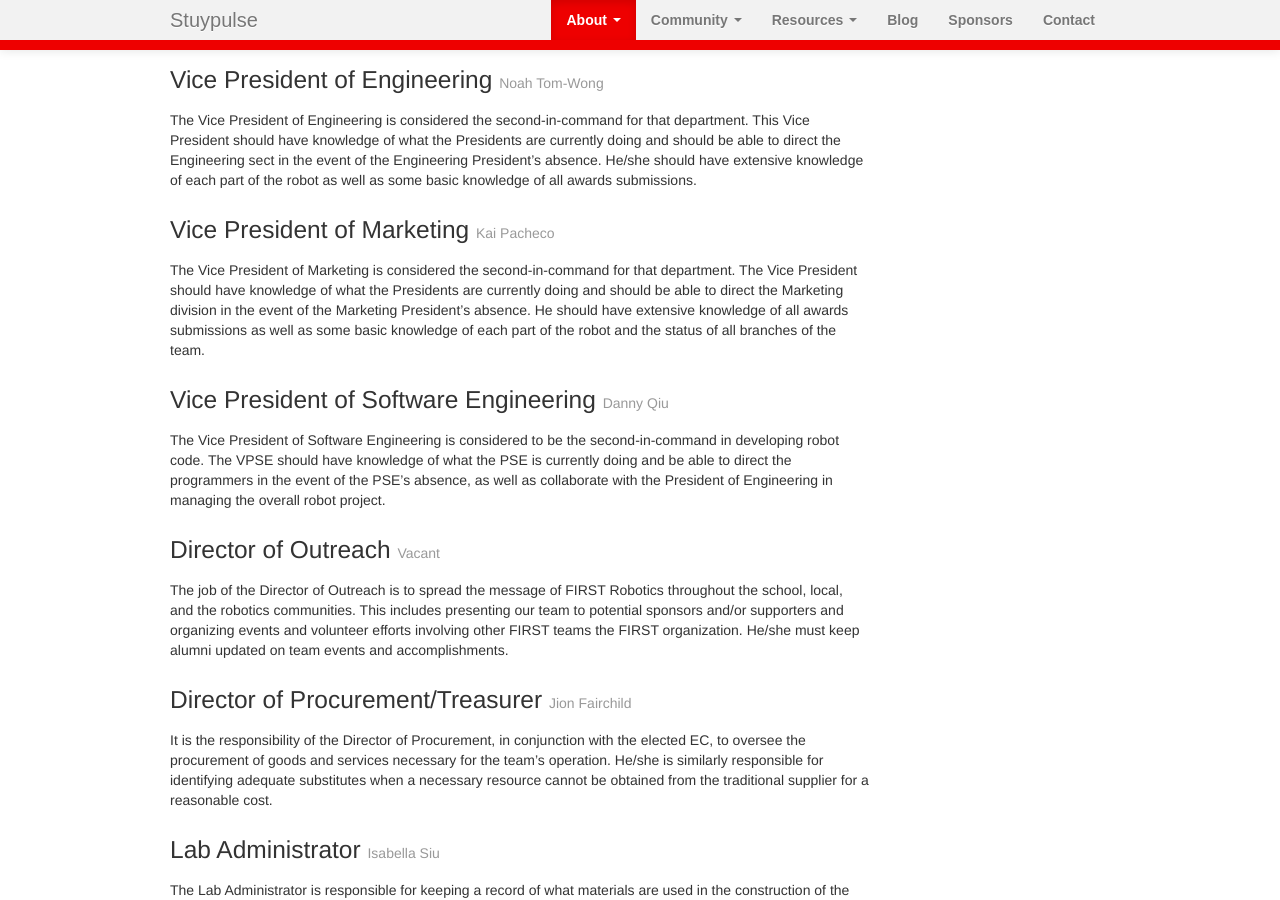
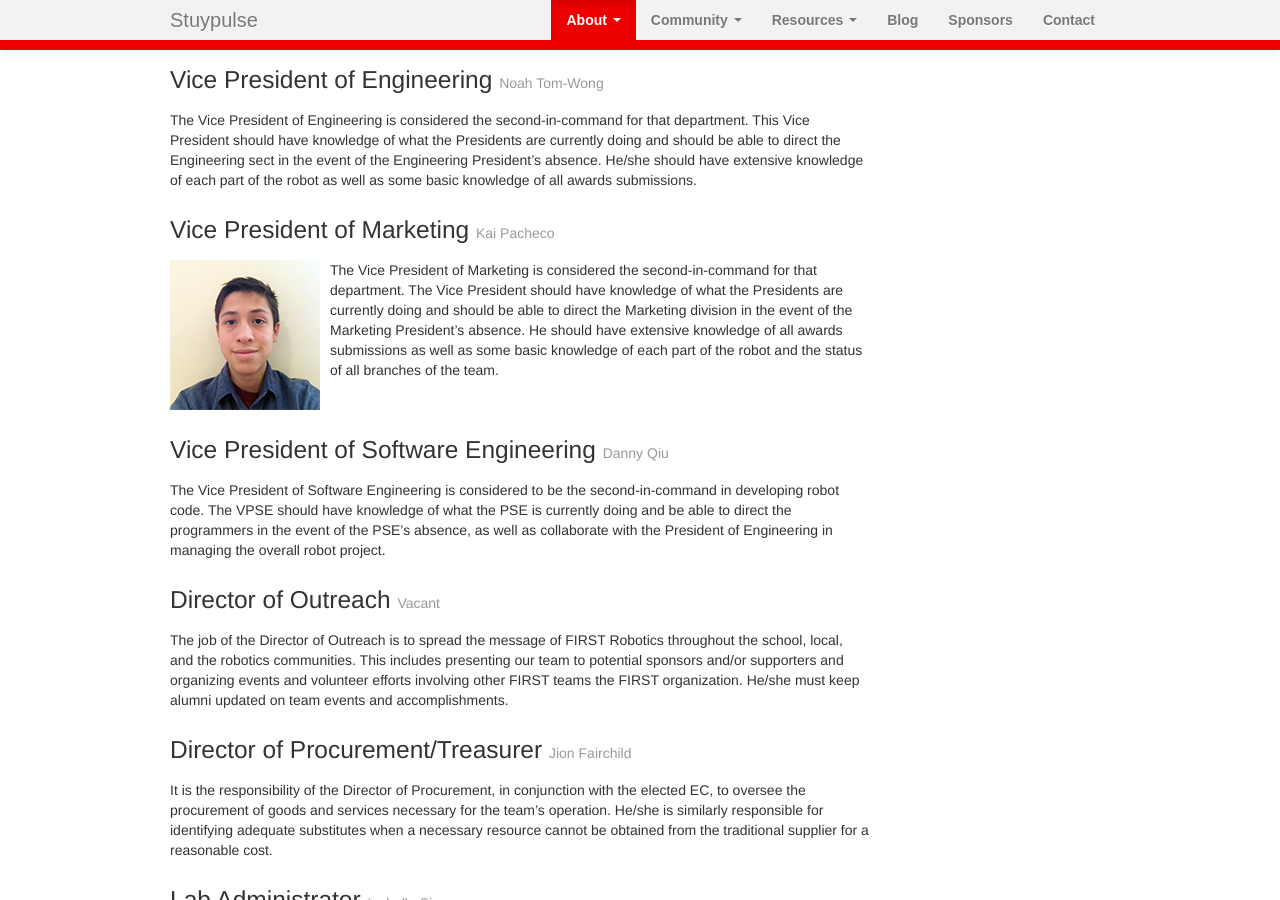
Before and after one commit to StuyPulse/team694.github.io, a Jekyll site: the page built from about/ec/index.md, in a window 1280 px wide and 900 px high, scrolled down 680 px. Built offline with Jekyll 4.4.1, drawn with Linux system fonts in a browser that asks for light colours; nearby versions of some CDN libraries.

Commit message:
Add photo of Kai to leadership page

```diff
--- a/about/ec/index.md
+++ b/about/ec/index.md
@@ -15,6 +15,7 @@ positions:
         name: Noah Tom-Wong
     vpom:
         name: Kai Pacheco
+        photo: /img/ec/kai.jpg
     vpse:
         name: Danny Qiu
     lab-admin:
```
Also changed, not shown: img/ec/kai.jpg (added).
